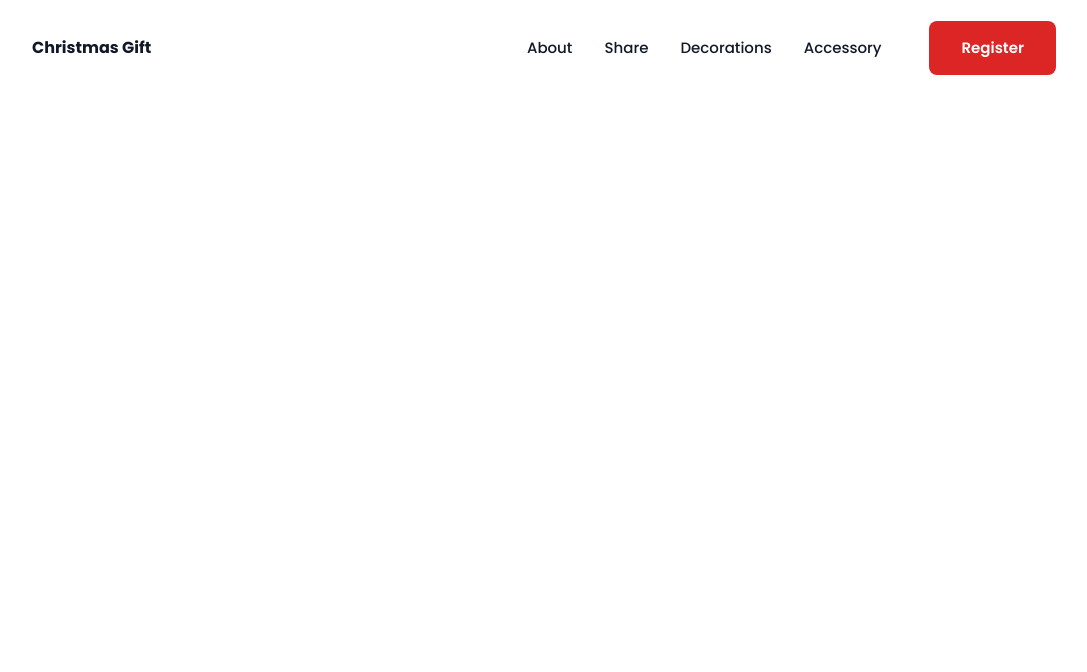
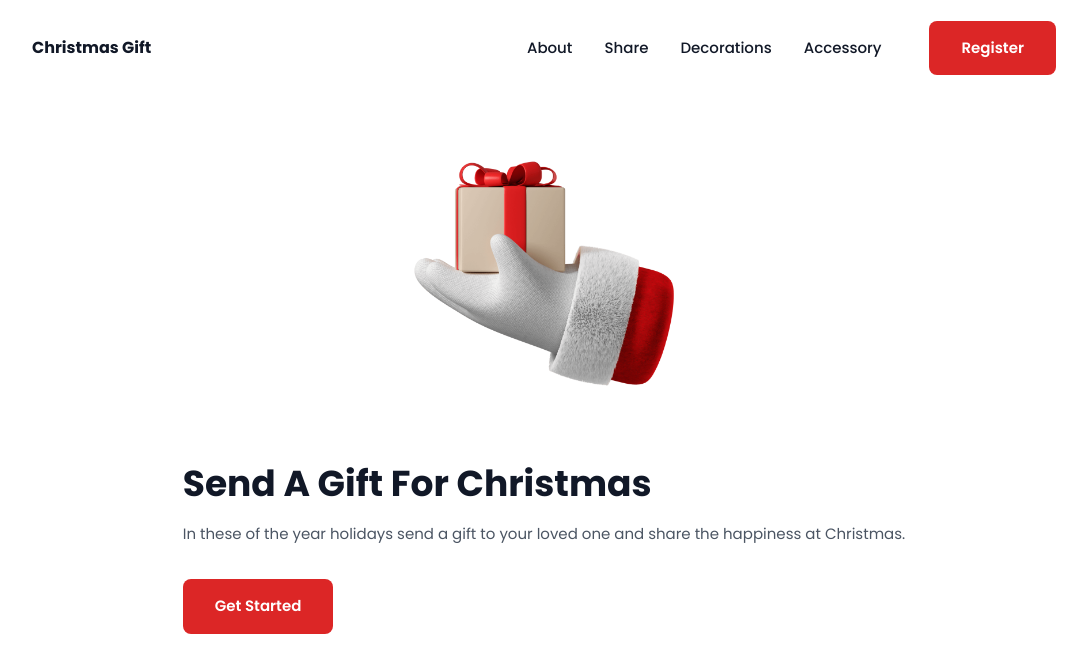
Before and after one commit to fajarfadillahh/christmas-gift-react-tailwind, a React (Vite) app: page / in a window 1280 px wide. Shown: the top 672 px of the page, without its empty margins (96-1183 px from the left). Built offline with nearby package versions, Linux system fonts and the light colour scheme.

Commit message:
create Hero.jsx, the part of Homepage

```diff
--- a/src/assets/styles/_reusables.css
+++ b/src/assets/styles/_reusables.css
@@ -4,10 +4,10 @@
     @apply pt-32 pb-16;
   }
   .section-title {
-    @apply pb-4 font-sans text-2xl font-bold text-gray-900;
+    @apply pb-4 font-sans text-2xl font-bold leading-[1.5] text-gray-900;
   }
   .section-text {
-    @apply pb-8 text-[15px] text-gray-600;
+    @apply pb-8 text-[15px] leading-[1.8] text-gray-600;
   }
 
   /* button class */
--- a/src/pages/Homepage.jsx
+++ b/src/pages/Homepage.jsx
@@ -1,11 +1,13 @@
 import React from "react";
 
 import Header from "../components/Header";
+import Hero from "../parts/Homepage/Hero";
 
 export const Homepage = () => {
   return (
     <>
       <Header />
+      <Hero />
     </>
   );
 };
--- /dev/null
+++ b/src/parts/Homepage/Hero.jsx
@@ -0,0 +1,31 @@
+import React from "react";
+import { Link } from "react-router-dom";
+
+import HeroImg from "../../assets/images/home.png";
+
+export default function Hero() {
+  return (
+    <div className="hero section">
+      <div className="hero__container container grid gap-12">
+        <img
+          src={HeroImg}
+          className="hero__img w-72 justify-self-center"
+          alt="Hero image"
+        />
+
+        <div className="hero__data justify-self-center">
+          <h1 className="hero__title section-title text-4xl">
+            Send A Gift For Christmas
+          </h1>
+          <p className="hero__text section-text">
+            In these of the year holidays send a gift to your loved one and
+            share the happiness at Christmas.
+          </p>
+          <Link to="/" className="hero__button button inline-flex">
+            Get Started
+          </Link>
+        </div>
+      </div>
+    </div>
+  );
+}
```
